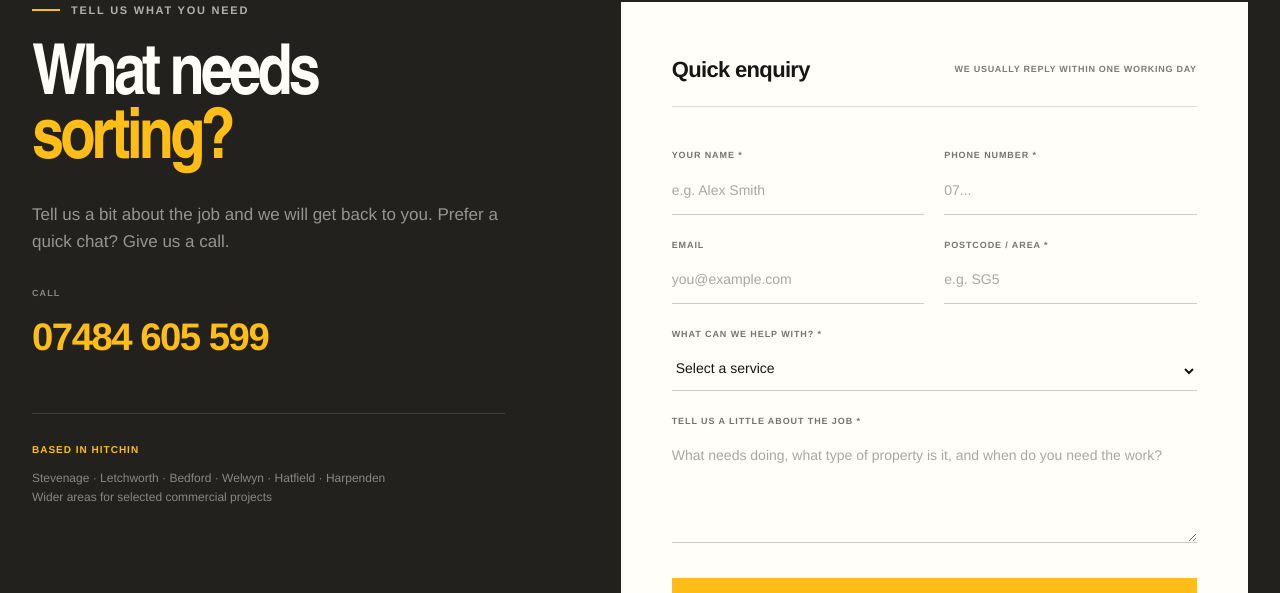
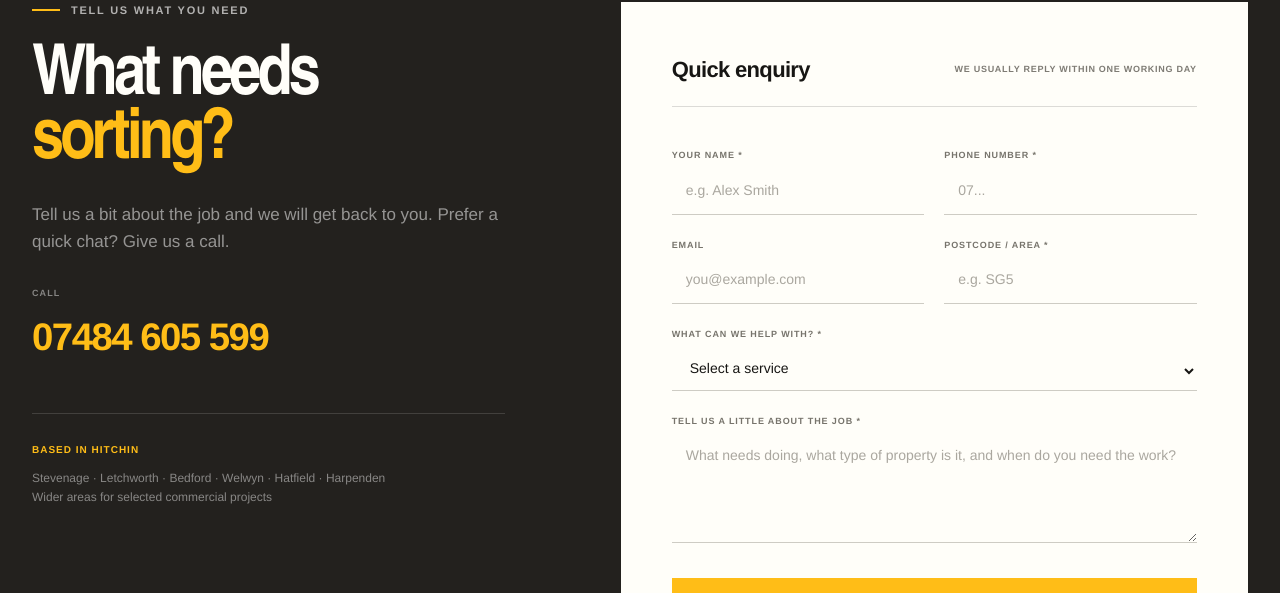
Before and after one commit to tbelectrical/ChatGPTWebsite, a Next.js app: page / in a window 1280 px wide. Shown: the part 9232-9825 px from the top of the page. Built offline with nearby package versions, Linux system fonts and the light colour scheme.

Commit message:
Add horizontal padding inside contact form fields
Inset placeholder and entered text by 14px across all contact forms, including the EV page. Both production builds passed.

```diff
--- a/app/globals.css
+++ b/app/globals.css
@@ -193,7 +193,7 @@ html[data-home-variant="split"] .split-only { display: block; }
 .form-grid label { display: flex; flex-direction: column; gap: 9px; }
 .form-grid label > span { color: #77746c; font-size: 9px; font-weight: 800; letter-spacing: .1em; text-transform: uppercase; }
 .form-full { grid-column: 1 / -1; }
-.form-grid input, .form-grid select, .form-grid textarea { width: 100%; border: 0; border-bottom: 1px solid #ceccc4; border-radius: 0; outline: none; background: transparent; color: var(--ink); padding: 8px 0 13px; font-size: 14px; transition: border .2s ease; }
+.form-grid input, .form-grid select, .form-grid textarea { width: 100%; border: 0; border-bottom: 1px solid #ceccc4; border-radius: 0; outline: none; background: transparent; color: var(--ink); padding: 8px 14px 13px; font-size: 14px; transition: border .2s ease; }
 .form-grid textarea { resize: vertical; min-height: 105px; }
 .form-grid input:focus, .form-grid select:focus, .form-grid textarea:focus { border-bottom-color: var(--yellow); }
 .form-grid input::placeholder, .form-grid textarea::placeholder { color: #aaa79f; }
```
